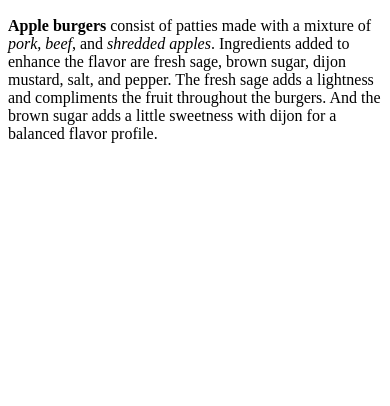
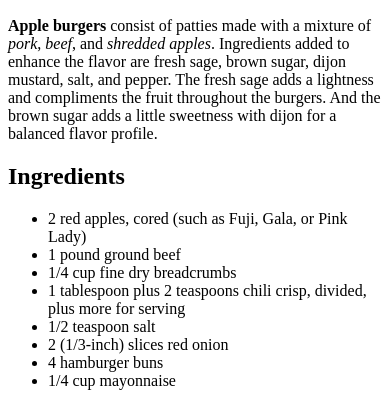
Before and after one commit to rgmaitr/odin-recipes, a plain HTML site: page recipes/hamburger.html in a window 390 px wide. Shown: the part 531-937 px from the top of the page. Before the commit the page ends 844 px from the top, so only its background shows below. Drawn offline with Linux system fonts and the light colour scheme.

Commit message:
Add ingredients in hamburger.html

```diff
--- a/recipes/hamburger.html
+++ b/recipes/hamburger.html
@@ -13,5 +13,18 @@
     <h2>Description</h2>
 
     <p><strong>Apple burgers</strong> consist of patties made with a mixture of <em>pork</em>, <em>beef</em>, and <em>shredded apples</em>. Ingredients added to enhance the flavor are fresh sage, brown sugar, dijon mustard, salt, and pepper. The fresh sage adds a lightness and compliments the fruit throughout the burgers. And the brown sugar adds a little sweetness with dijon for a balanced flavor profile.</p>
+
+    <h2>Ingredients</h2>
+
+    <ul>
+      <li>2 red apples, cored (such as Fuji, Gala, or Pink Lady)</li>
+      <li>1 pound ground beef</li>
+      <li>1/4 cup fine dry breadcrumbs</li>
+      <li>1 tablespoon plus 2 teaspoons chili crisp, divided, plus more for serving</li>
+      <li>1/2 teaspoon salt</li>
+      <li>2 (1/3-inch) slices red onion</li>
+      <li>4 hamburger buns</li>
+      <li>1/4 cup mayonnaise</li>
+    </ul>
   </body>
 </html>
```
